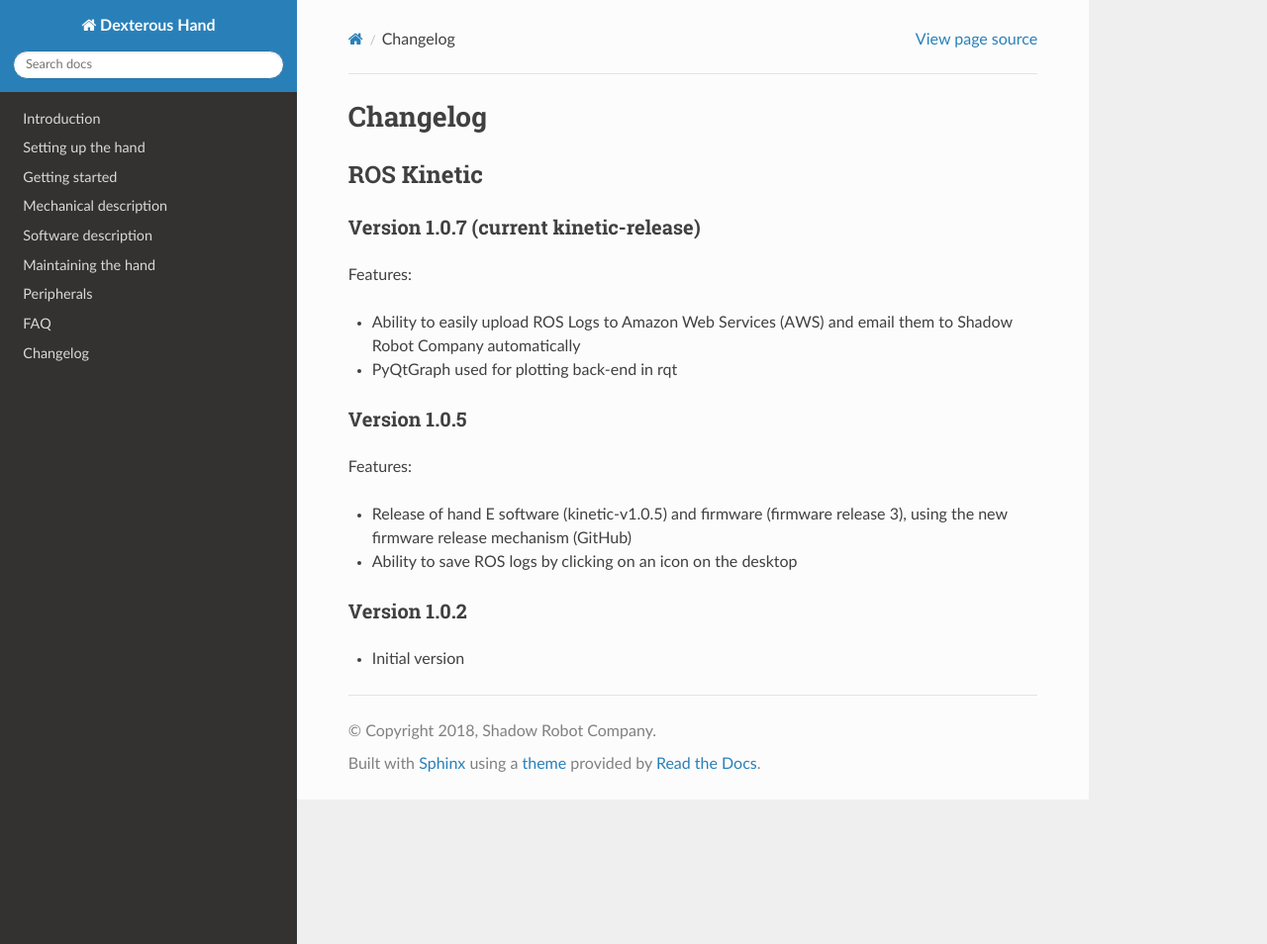
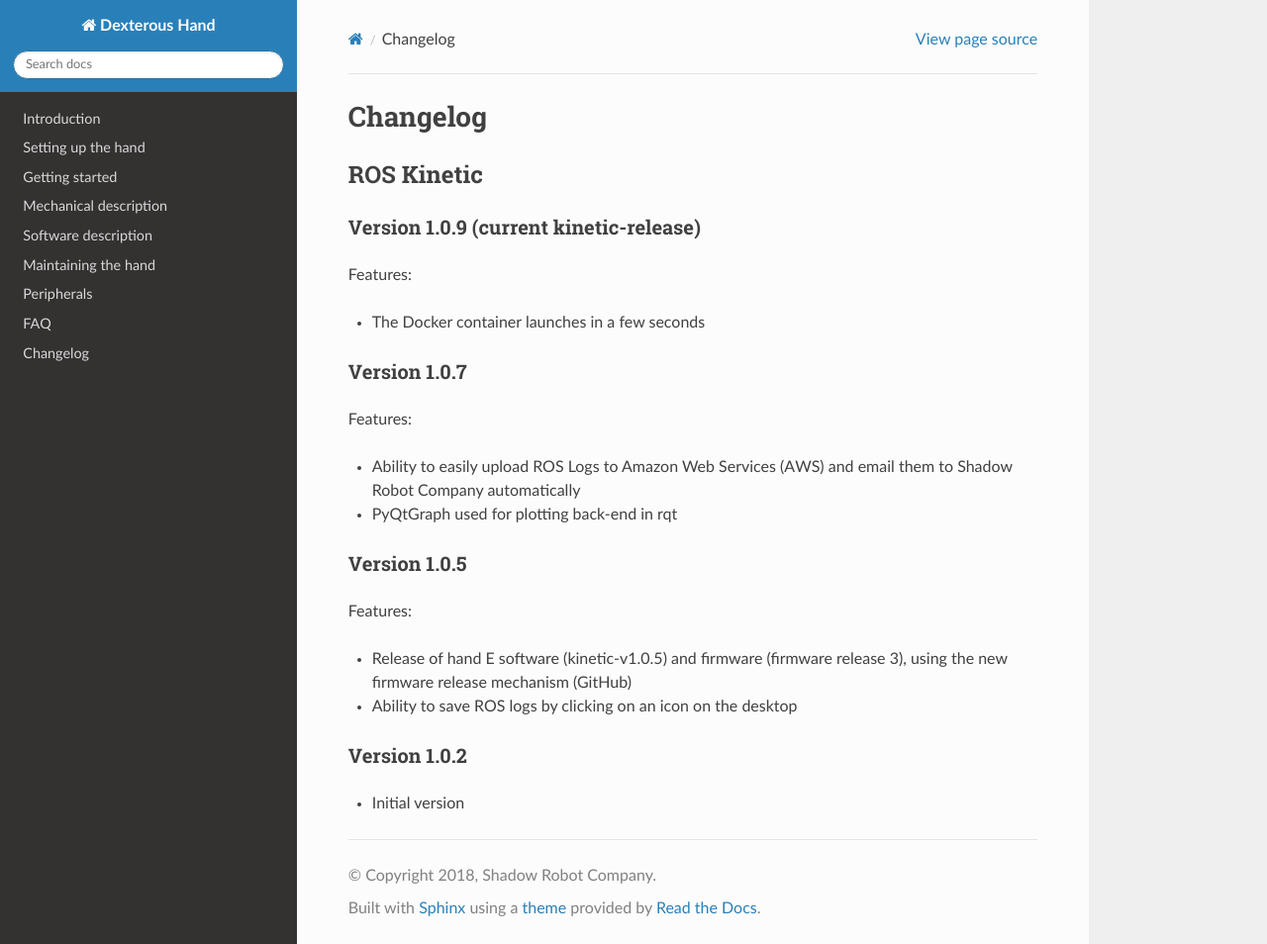
Before and after one commit to shadow-robot/sr_dexterous_hand_documentation, a Sphinx documentation site: the page built from docs/user_guide/9_changelog.md, in a window 1280 px wide and 954 px high. Shown: the whole window at 99% size. Built offline with Sphinx 7.4.7 and the Read the Docs theme 2.0.0, drawn with Linux system fonts in a browser that asks for light colours.

Commit message:
Update 9_changelog.md

```diff
--- a/docs/user_guide/9_changelog.md
+++ b/docs/user_guide/9_changelog.md
@@ -1,7 +1,13 @@
 # Changelog
 ## ROS Kinetic
 
-### Version 1.0.7 (current kinetic-release)
+### Version 1.0.9 (current kinetic-release)
+
+Features:
+
+* The Docker container launches in a few seconds
+
+### Version 1.0.7
 
 Features:
 
```
